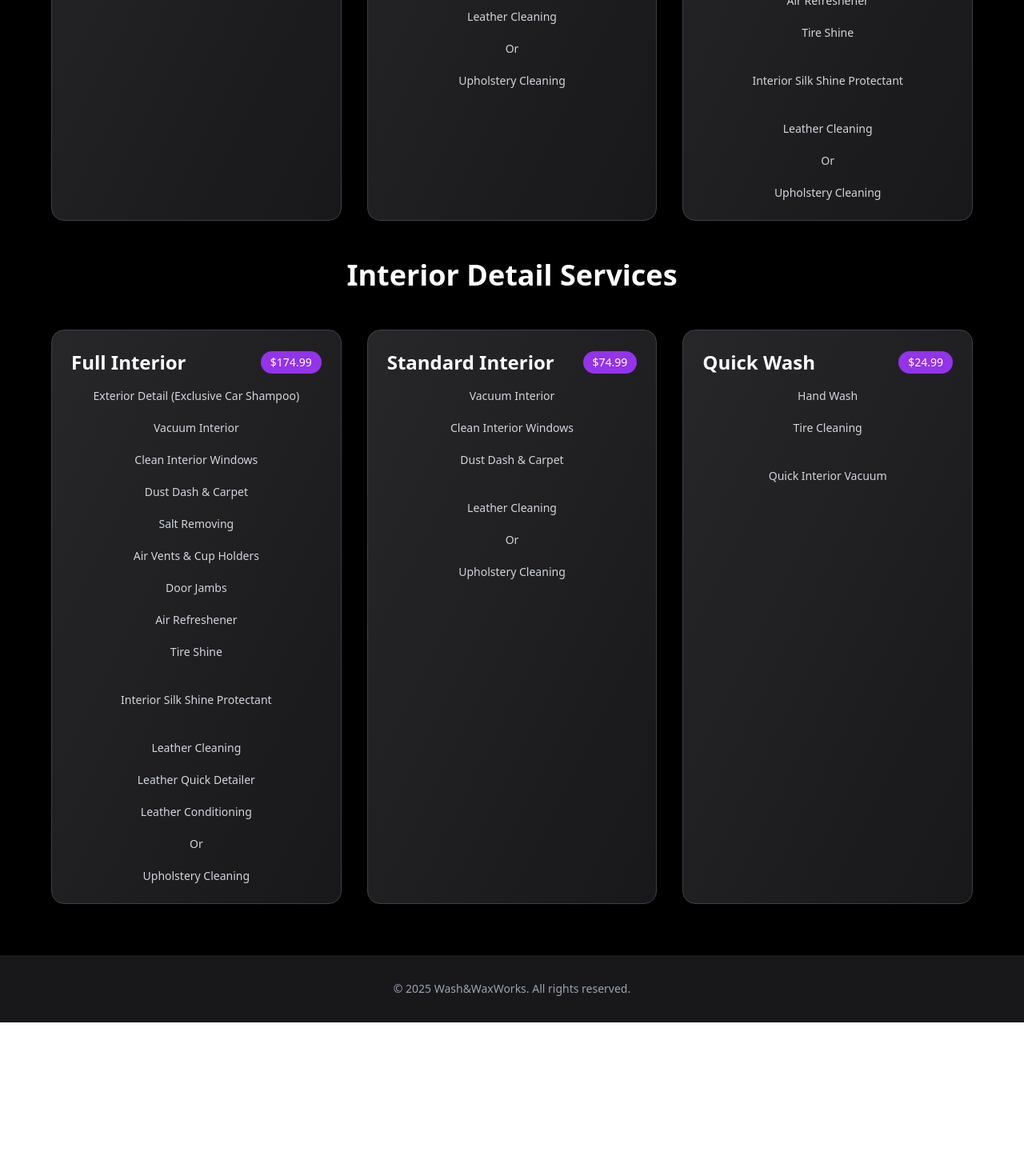
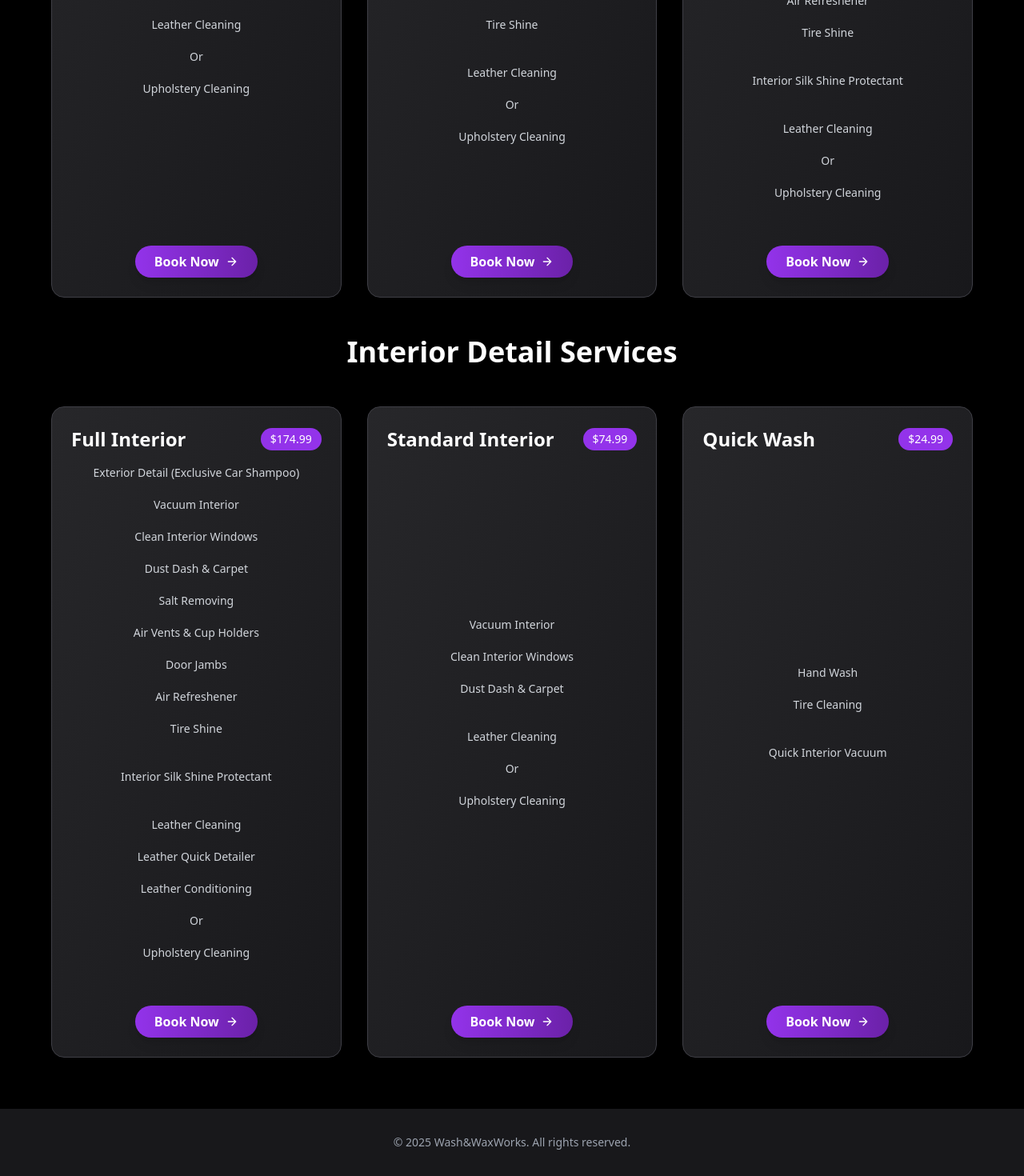
Before and after one commit to tareqrwk/wash-and-waxworks, a React (Create React App) app in the folder client/: page /services in a window 1280 px wide. Shown: the part 742-2212 px from the top of the page at 80% size. Before the commit the page ends 2020 px from the top, so only its background shows below. Built offline with nearby package versions, Linux system fonts and the light colour scheme; the HTML template or start-up script is replaced by a standard one.

Commit message:
Added book buttons for services page/cards

```diff
--- a/client/src/components/ServicesPageCard.js
+++ b/client/src/components/ServicesPageCard.js
@@ -1,6 +1,6 @@
-function ServicesPageCard({ title, description, price, ...rest }){
+function ServicesPageCard({ title, description, price, button, ...rest }){
     return(
-        <div {...rest} className="bg-gradient-to-br from-zinc-800 to-zinc-900 border border-zinc-700 rounded-2xl p-6 shadow-xl hover:shadow-purple-500/30 hover: -translate-y-1 transition-all duration-300">
+        <div {...rest} className="flex flex-col justify-between h-full bg-gradient-to-br from-zinc-800 to-zinc-900 border border-zinc-700 rounded-2xl p-6 shadow-xl hover:shadow-purple-500/30 hover: -translate-y-1 transition-all duration-300">
             <div className="flex justify-between items-center mb-4">
                 <h3 className="text-2xl font-semibold">{title}</h3>
                 <span className="text-sm bg-purple-600 px-3 py-1 rounded-full font-medium">
@@ -15,6 +15,9 @@ function ServicesPageCard({ title, description, price, ...rest }){
                 </span>
             ))}
             </p>
+            <div className="mt-8 flex justify-center">
+                {button}
+            </div>
         </div>
     );
 }
--- a/client/src/pages/BookingPage.js
+++ b/client/src/pages/BookingPage.js
@@ -1,4 +1,5 @@
-import {useState} from 'react';
+import {useState, useEffect} from 'react';
+import { useSearchParams } from 'react-router-dom';
 
 function BookingPage(){
     const [formData, setFormData] = useState({
@@ -11,6 +12,13 @@ function BookingPage(){
         time: '',
         notes: ''
     });
+    const [searchParams] = useSearchParams();
+    const prefilledService = searchParams.get('service');
+    useEffect(() => {
+        if (prefilledService){
+            setFormData((prev) => ({ ...prev, service: prefilledService}));
+        }
+    }, [prefilledService]);
     const [submitted, setSubmitted] = useState(false);
     const handleSubmit = (e) =>{
         e.preventDefault();
--- a/client/src/pages/ServicesPage.js
+++ b/client/src/pages/ServicesPage.js
@@ -1,4 +1,5 @@
 import ServicesPageCard from "../components/ServicesPageCard";
+import { Link } from 'react-router-dom';
 function ServicesPage(){
     return(
         <section className="bg-black text-white py-16 px-4">
@@ -21,7 +22,21 @@ function ServicesPage(){
                                  Or\n
                                  Upholstery Cleaning`}
                     price="$99.99"
+                    button={
+                        <Link to={`/book?service=${encodeURIComponent("Standard Detail Package")}`}>
+                            <button className="group relative mt-6 px-6 py-2 text-white font-semibold rounded-full bg-gradient-to-r from-purple-600 to-purple-800 shadow-lg hover:shadow-purple-500/50 transition-all duration-300 transform hover:scale-105">
+                            <span className="relative z-10 flex items-center gap-2">
+                                Book Now
+                                <svg className="w-4 h-4 transform group-hover:translate-x-1 transition-transform duration-300" fill="none" stroke="currentColor" strokeWidth="2" viewBox="0 0 24 24">
+                                <path strokeLinecap="round" strokeLinejoin="round" d="M5 12h14m-7-7l7 7-7 7" />
+                                </svg>
+                            </span>
+                            <div className="absolute inset-0 bg-white opacity-0 group-hover:opacity-10 transition-opacity duration-300 rounded-full blur-xl pointer-events-none"></div>
+                            </button>
+                        </Link>
+                    }
                 />
+
                 <ServicesPageCard
                     data-aos="fade-down"
                     data-aos-delays="100"
@@ -40,6 +55,19 @@ function ServicesPage(){
                                  Or\n
                                  Upholstery Cleaning`}
                     price="$149.99"
+                    button={
+                        <Link to={`/book?service=${encodeURIComponent("Shiny Detail Package")}`}>
+                            <button className="group relative mt-6 px-6 py-2 text-white font-semibold rounded-full bg-gradient-to-r from-purple-600 to-purple-800 shadow-lg hover:shadow-purple-500/50 transition-all duration-300 transform hover:scale-105">
+                            <span className="relative z-10 flex items-center gap-2">
+                                Book Now
+                                <svg className="w-4 h-4 transform group-hover:translate-x-1 transition-transform duration-300" fill="none" stroke="currentColor" strokeWidth="2" viewBox="0 0 24 24">
+                                <path strokeLinecap="round" strokeLinejoin="round" d="M5 12h14m-7-7l7 7-7 7" />
+                                </svg>
+                            </span>
+                            <div className="absolute inset-0 bg-white opacity-0 group-hover:opacity-10 transition-opacity duration-300 rounded-full blur-xl pointer-events-none"></div>
+                            </button>
+                        </Link>
+                    }
                 />
                 <ServicesPageCard
                     data-aos="fade-up"
@@ -62,6 +90,19 @@ function ServicesPage(){
                                  Or\n
                                  Upholstery Cleaning`}
                     price="$199.99"
+                    button={
+                        <Link to={`/book?service=${encodeURIComponent("Platinum Detail Package")}`}>
+                            <button className="group relative mt-6 px-6 py-2 text-white font-semibold rounded-full bg-gradient-to-r from-purple-600 to-purple-800 shadow-lg hover:shadow-purple-500/50 transition-all duration-300 transform hover:scale-105">
+                            <span className="relative z-10 flex items-center gap-2">
+                                Book Now
+                                <svg className="w-4 h-4 transform group-hover:translate-x-1 transition-transform duration-300" fill="none" stroke="currentColor" strokeWidth="2" viewBox="0 0 24 24">
+                                <path strokeLinecap="round" strokeLinejoin="round" d="M5 12h14m-7-7l7 7-7 7" />
+                                </svg>
+                            </span>
+                            <div className="absolute inset-0 bg-white opacity-0 group-hover:opacity-10 transition-opacity duration-300 rounded-full blur-xl pointer-events-none"></div>
+                            </button>
+                        </Link>
+                    }
                 />
             </div>
             <h1 className="text-4xl font-bold text-center mb-12 mt-12"> Interior Detail Services</h1>
@@ -87,6 +128,19 @@ function ServicesPage(){
                                  Or\n
                                  Upholstery Cleaning`}
                     price="$174.99"
+                    button={
+                        <Link to={`/book?service=${encodeURIComponent("Full Interior Detail")}`}>
+                            <button className="group relative mt-6 px-6 py-2 text-white font-semibold rounded-full bg-gradient-to-r from-purple-600 to-purple-800 shadow-lg hover:shadow-purple-500/50 transition-all duration-300 transform hover:scale-105">
+                            <span className="relative z-10 flex items-center gap-2">
+                                Book Now
+                                <svg className="w-4 h-4 transform group-hover:translate-x-1 transition-transform duration-300" fill="none" stroke="currentColor" strokeWidth="2" viewBox="0 0 24 24">
+                                <path strokeLinecap="round" strokeLinejoin="round" d="M5 12h14m-7-7l7 7-7 7" />
+                                </svg>
+                            </span>
+                            <div className="absolute inset-0 bg-white opacity-0 group-hover:opacity-10 transition-opacity duration-300 rounded-full blur-xl pointer-events-none"></div>
+                            </button>
+                        </Link>
+                    }
                 />
                 <ServicesPageCard
                     data-aos="fade-down"
@@ -100,6 +154,19 @@ function ServicesPage(){
                                 Or\n
                                 Upholstery Cleaning`}
                     price="$74.99"
+                    button={
+                        <Link to={`/book?service=${encodeURIComponent("Standard Interior Detail")}`}>
+                            <button className="group relative mt-6 px-6 py-2 text-white font-semibold rounded-full bg-gradient-to-r from-purple-600 to-purple-800 shadow-lg hover:shadow-purple-500/50 transition-all duration-300 transform hover:scale-105">
+                            <span className="relative z-10 flex items-center gap-2">
+                                Book Now
+                                <svg className="w-4 h-4 transform group-hover:translate-x-1 transition-transform duration-300" fill="none" stroke="currentColor" strokeWidth="2" viewBox="0 0 24 24">
+                                <path strokeLinecap="round" strokeLinejoin="round" d="M5 12h14m-7-7l7 7-7 7" />
+                                </svg>
+                            </span>
+                            <div className="absolute inset-0 bg-white opacity-0 group-hover:opacity-10 transition-opacity duration-300 rounded-full blur-xl pointer-events-none"></div>
+                            </button>
+                        </Link>
+                    }
                 />
                 <ServicesPageCard
                     data-aos="fade-up"
@@ -110,6 +177,19 @@ function ServicesPage(){
                                 Tire Cleaning\n\n
                                 Quick Interior Vacuum`}
                     price="$24.99"
+                    button={
+                        <Link to={`/book?service=${encodeURIComponent("Quick Wash")}`}>
+                            <button className="group relative mt-6 px-6 py-2 text-white font-semibold rounded-full bg-gradient-to-r from-purple-600 to-purple-800 shadow-lg hover:shadow-purple-500/50 transition-all duration-300 transform hover:scale-105">
+                            <span className="relative z-10 flex items-center gap-2">
+                                Book Now
+                                <svg className="w-4 h-4 transform group-hover:translate-x-1 transition-transform duration-300" fill="none" stroke="currentColor" strokeWidth="2" viewBox="0 0 24 24">
+                                <path strokeLinecap="round" strokeLinejoin="round" d="M5 12h14m-7-7l7 7-7 7" />
+                                </svg>
+                            </span>
+                            <div className="absolute inset-0 bg-white opacity-0 group-hover:opacity-10 transition-opacity duration-300 rounded-full blur-xl pointer-events-none"></div>
+                            </button>
+                        </Link>
+                    }
                 />
 
             </div>
```
